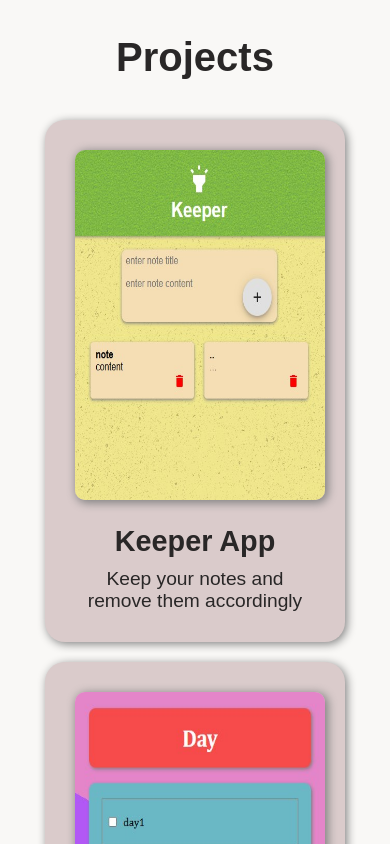
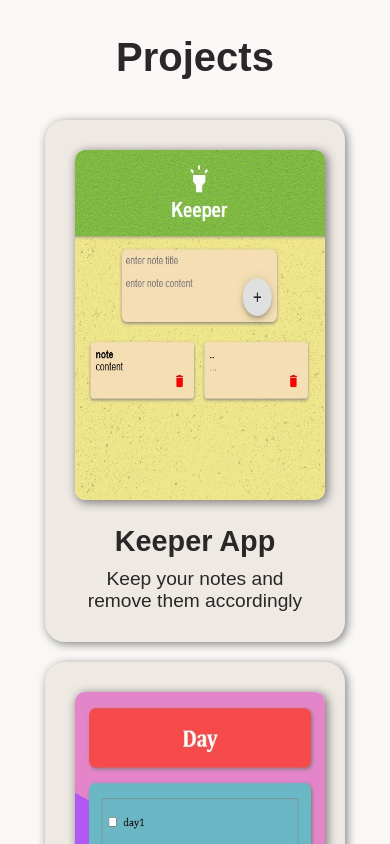
Before and after one commit to prayushbogati/Portfolio, a React (Vite) app: page /projects in a window 390 px wide. Shown: the part 1920-2764 px from the top of the page. Built offline with nearby package versions, Linux system fonts and the light colour scheme.

Commit message:
minor changes

```diff
--- a/src/App.jsx
+++ b/src/App.jsx
@@ -1,5 +1,5 @@
 import { useState } from 'react'
-import './App.css'
+import './css/App.css'
 
 function App() {
   const [input, setInput] = useState("");
--- a/src/Portfolio/Portfolio.jsx
+++ b/src/Portfolio/Portfolio.jsx
@@ -5,7 +5,7 @@ import About from "./About";
 import Projects from "./Projects";
 import Contact from "./Contact";
 import Footer from "./Footer";
-import "./PortfolioStyle.css";
+import "../css/PortfolioStyle.css";
 
 const Portfolio = () => {
     return (
--- a/src/components/Button.jsx
+++ b/src/components/Button.jsx
@@ -1,5 +1,5 @@
 import React from 'react'
-import "./buttonStyle.css"
+import "../css/buttonStyle.css"
 
 const Button = ({ name, type }) => {
     return (
--- a/src/Portfolio/PortfolioStyle.css
+++ b/src/css/PortfolioStyle.css
@@ -298,7 +298,7 @@ html {
         width: 330px;
         min-height: 500px;
         padding: 30px;
-        background-color: rgb(218, 203, 203);
+        background-color: #EFE9E3;
         font-size: 1.2rem;
         border-radius: 20px;
         box-shadow: 2px 2px 10px gray;
@@ -369,7 +369,7 @@ html {
         width: 350px;
         min-height: 500px;
         padding: 30px;
-        background-color: rgb(218, 203, 203);
+        background-color: #EFE9E3;
         font-size: 1.2rem;
         border-radius: 20px;
         box-shadow: 2px 2px 10px gray;
@@ -453,7 +453,7 @@ html {
         width: 300px;
         min-height: 500px;
         padding: 30px;
-        background-color: rgb(218, 203, 203);
+        background-color: #EFE9E3;
         font-size: 1.2rem;
         border-radius: 20px;
         box-shadow: 2px 2px 10px gray;
```
Also changed, not shown: src/css/App.css (added), src/css/buttonStyle.css (renamed from src/components/buttonStyle.css), src/css/index.css (added).
